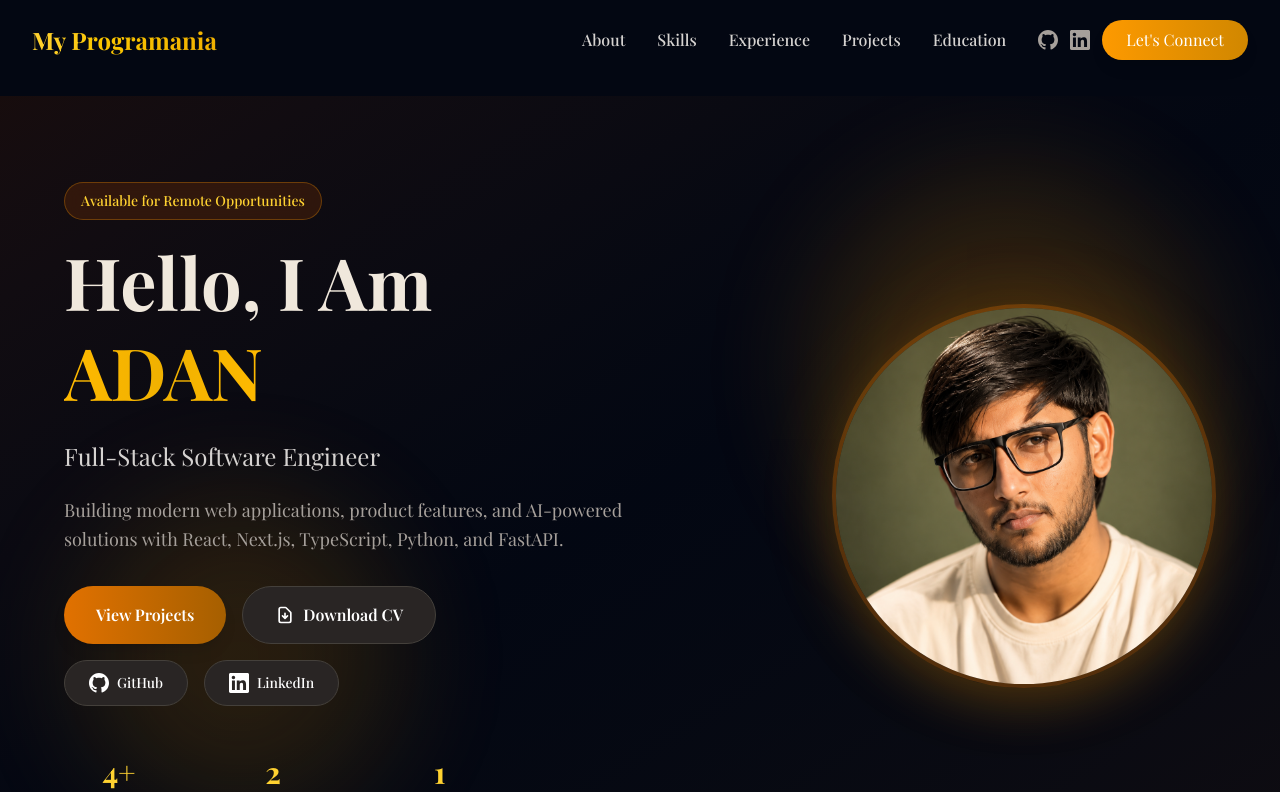
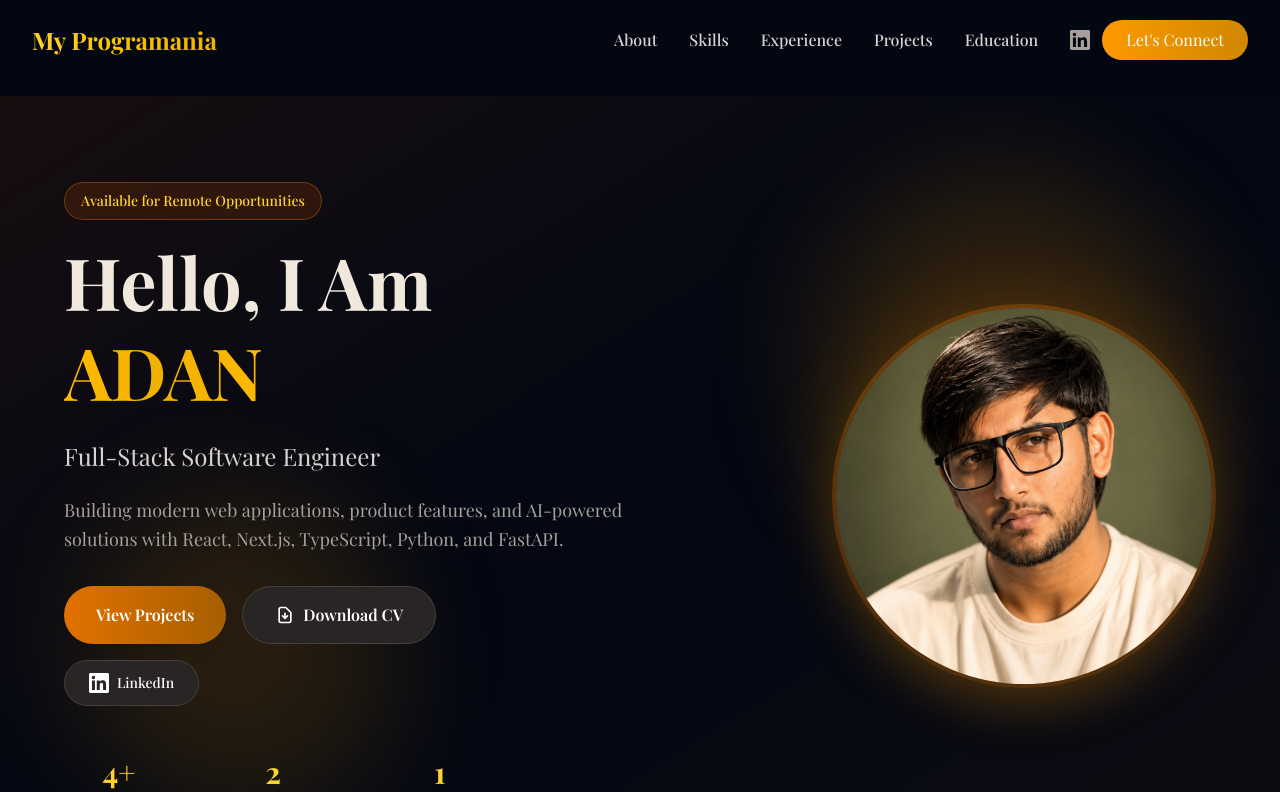
Before and after one commit to sherryadan/personal-portfolio, a Next.js app: page / in a window 1280 px wide. Shown: the top 792 px of the page. Built offline with nearby package versions, Linux system fonts and the light colour scheme; a web font is replaced by a local one.

Commit message:
Revert email to adanmohammad800, remove all GitHub links

```diff
--- a/app/api/contact/route.ts
+++ b/app/api/contact/route.ts
@@ -13,7 +13,7 @@ export async function POST(req: NextRequest) {
 
     await resend.emails.send({
       from: `Portfolio <onboarding@resend.dev>`,
-      to: process.env.CONTACT_EMAIL || "adanmohammad80@gmail.com",
+      to: process.env.CONTACT_EMAIL || "adanmohammad800@gmail.com",
       replyTo: email,
       subject: `New Portfolio Message from ${name}`,
       html: `
--- a/app/components/Navigation.tsx
+++ b/app/components/Navigation.tsx
@@ -95,17 +95,6 @@ export default function Navigation() {
               ))}
               <li className="flex items-center gap-3 mt-4 md:mt-0">
                 <a
-                  href="https://github.com/adan80"
-                  target="_blank"
-                  rel="noopener noreferrer"
-                  className="text-stone-400 hover:text-white transition-colors"
-                  aria-label="GitHub"
-                >
-                  <svg className="w-5 h-5" fill="currentColor" viewBox="0 0 24 24">
-                    <path d="M12 0c-6.626 0-12 5.373-12 12 0 5.302 3.438 9.8 8.207 11.387.599.111.793-.261.793-.577v-2.234c-3.338.726-4.033-1.416-4.033-1.416-.546-1.387-1.333-1.756-1.333-1.756-1.089-.745.083-.729.083-.729 1.205.084 1.839 1.237 1.839 1.237 1.07 1.834 2.807 1.304 3.492.997.107-.775.418-1.305.762-1.604-2.665-.305-5.467-1.334-5.467-5.931 0-1.311.469-2.381 1.236-3.221-.124-.303-.535-1.524.117-3.176 0 0 1.008-.322 3.301 1.23.957-.266 1.983-.399 3.003-.404 1.02.005 2.047.138 3.006.404 2.291-1.552 3.297-1.23 3.297-1.23.653 1.653.242 2.874.118 3.176.77.84 1.235 1.911 1.235 3.221 0 4.609-2.807 5.624-5.479 5.921.43.372.823 1.102.823 2.222v3.293c0 .319.192.694.801.576 4.765-1.589 8.199-6.086 8.199-11.386 0-6.627-5.373-12-12-12z" />
-                  </svg>
-                </a>
-                <a
                   href="https://www.linkedin.com/in/adan80/"
                   target="_blank"
                   rel="noopener noreferrer"
--- a/app/sections/ContactSection.tsx
+++ b/app/sections/ContactSection.tsx
@@ -6,8 +6,8 @@ import { useState } from "react";
 const contactInfo = [
   {
     label: "Email",
-    value: "adanmohammad80@gmail.com",
-    href: "mailto:adanmohammad80@gmail.com",
+    value: "adanmohammad800@gmail.com",
+    href: "mailto:adanmohammad800@gmail.com",
     icon: (
       <svg className="w-5 h-5" fill="none" stroke="currentColor" viewBox="0 0 24 24">
         <path strokeLinecap="round" strokeLinejoin="round" strokeWidth={2} d="M3 8l7.89 5.26a2 2 0 002.22 0L21 8M5 19h14a2 2 0 002-2V7a2 2 0 00-2-2H5a2 2 0 00-2 2v10a2 2 0 002 2z" />
@@ -47,15 +47,6 @@ const socialLinks = [
       </svg>
     ),
   },
-  {
-    label: "GitHub",
-    href: "https://github.com/adan80",
-    icon: (
-      <svg className="w-5 h-5" fill="currentColor" viewBox="0 0 24 24">
-        <path d="M12 0c-6.626 0-12 5.373-12 12 0 5.302 3.438 9.8 8.207 11.387.599.111.793-.261.793-.577v-2.234c-3.338.726-4.033-1.416-4.033-1.416-.546-1.387-1.333-1.756-1.333-1.756-1.089-.745.083-.729.083-.729 1.205.084 1.839 1.237 1.839 1.237 1.07 1.834 2.807 1.304 3.492.997.107-.775.418-1.305.762-1.604-2.665-.305-5.467-1.334-5.467-5.931 0-1.311.469-2.381 1.236-3.221-.124-.303-.535-1.524.117-3.176 0 0 1.008-.322 3.301 1.23.957-.266 1.983-.399 3.003-.404 1.02.005 2.047.138 3.006.404 2.291-1.552 3.297-1.23 3.297-1.23.653 1.653.242 2.874.118 3.176.77.84 1.235 1.911 1.235 3.221 0 4.609-2.807 5.624-5.479 5.921.43.372.823 1.102.823 2.222v3.293c0 .319.192.694.801.576 4.765-1.589 8.199-6.086 8.199-11.386 0-6.627-5.373-12-12-12z" />
-      </svg>
-    ),
-  },
 ];
 
 export default function ContactSection({ id }: { id?: string }) {
@@ -77,7 +68,7 @@ export default function ContactSection({ id }: { id?: string }) {
       setFormData({ name: "", email: "", message: "" });
       setTimeout(() => setSubmitted(false), 5000);
     } catch {
-      alert("Failed to send message. Please email me directly at adanmohammad80@gmail.com");
+      alert("Failed to send message. Please email me directly at adanmohammad800@gmail.com");
     } finally {
       setIsSubmitting(false);
     }
--- a/app/sections/HeroSection.tsx
+++ b/app/sections/HeroSection.tsx
@@ -93,17 +93,6 @@ export default function HeroSection({ id }: { id?: string }) {
               className="flex flex-row gap-4 justify-center lg:justify-start mt-4"
             >
               <a
-                href="https://github.com/adan80"
-                target="_blank"
-                rel="noopener noreferrer"
-                className="inline-flex items-center justify-center px-6 py-3 bg-stone-800 hover:bg-stone-700 text-white rounded-full font-medium border border-stone-700 hover:border-amber-500/50 transition-all duration-300 text-sm"
-              >
-                <svg className="w-5 h-5 mr-2" fill="currentColor" viewBox="0 0 24 24">
-                  <path d="M12 0c-6.626 0-12 5.373-12 12 0 5.302 3.438 9.8 8.207 11.387.599.111.793-.261.793-.577v-2.234c-3.338.726-4.033-1.416-4.033-1.416-.546-1.387-1.333-1.756-1.333-1.756-1.089-.745.083-.729.083-.729 1.205.084 1.839 1.237 1.839 1.237 1.07 1.834 2.807 1.304 3.492.997.107-.775.418-1.305.762-1.604-2.665-.305-5.467-1.334-5.467-5.931 0-1.311.469-2.381 1.236-3.221-.124-.303-.535-1.524.117-3.176 0 0 1.008-.322 3.301 1.23.957-.266 1.983-.399 3.003-.404 1.02.005 2.047.138 3.006.404 2.291-1.552 3.297-1.23 3.297-1.23.653 1.653.242 2.874.118 3.176.77.84 1.235 1.911 1.235 3.221 0 4.609-2.807 5.624-5.479 5.921.43.372.823 1.102.823 2.222v3.293c0 .319.192.694.801.576 4.765-1.589 8.199-6.086 8.199-11.386 0-6.627-5.373-12-12-12z" />
-                </svg>
-                GitHub
-              </a>
-              <a
                 href="https://www.linkedin.com/in/adan80/"
                 target="_blank"
                 rel="noopener noreferrer"
```
